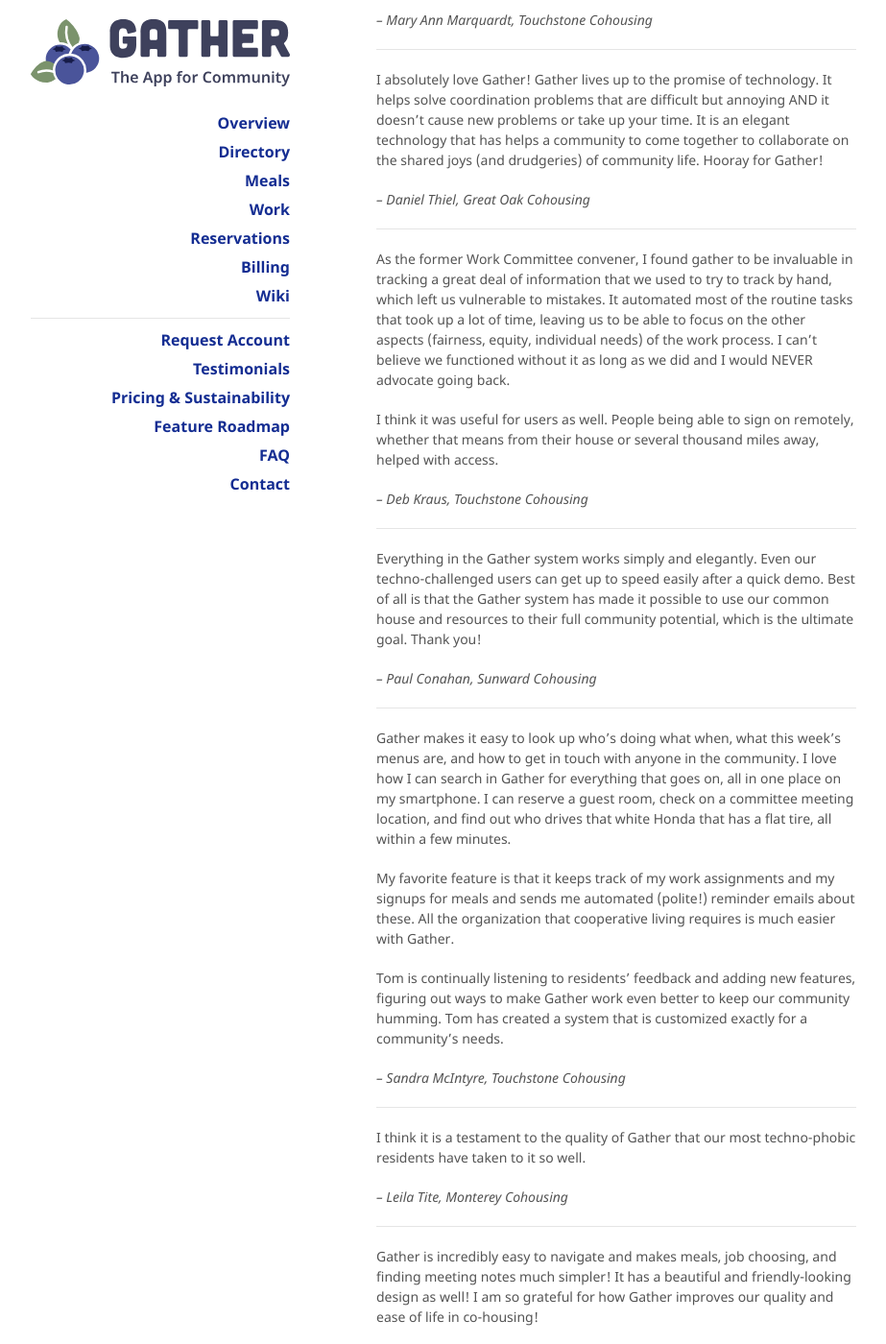
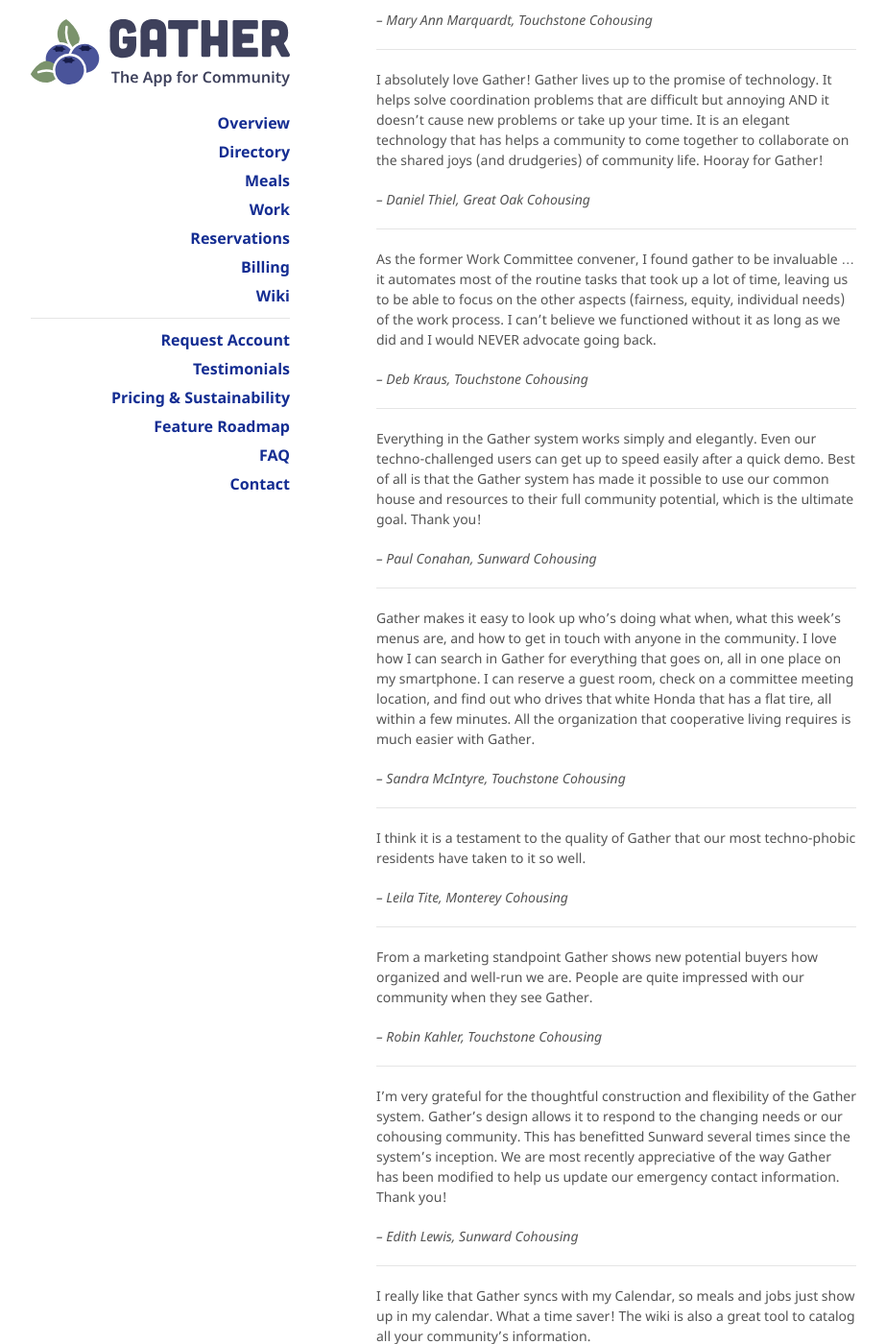
Before and after one commit to sassafrastech/gather-docs, a Jekyll site: the page built from testimonials.md, in a window 1280 px wide and 1400 px high, scrolled down 683 px. Shown: the whole window at 96% size, without its empty margins (178-1101 px from the left). Built offline with Jekyll 4.4.1, drawn with Linux system fonts in a browser that asks for light colours; nearby versions of some CDN libraries; our own code applies the rules of GitHub Pages for plain Markdown files; some of the changed text lies outside the part shown.

Commit message:
More testimonial updates

```diff
--- a/testimonials.md
+++ b/testimonials.md
@@ -30,9 +30,7 @@ _-- Daniel Thiel, Great Oak Cohousing_
 
 ---
 
-As the former Work Committee convener, I found gather to be invaluable in tracking a great deal of information that we used to try to track by hand, which left us vulnerable to mistakes. It automated most of the routine tasks that took up a lot of time, leaving us to be able to focus on the other aspects (fairness, equity, individual needs) of the work process. I can't believe we functioned without it as long as we did and I would NEVER advocate going back.
-
-I think it was useful for users as well. People being able to sign on remotely, whether that means from their house or several thousand miles away, helped with access.
+As the former Work Committee convener, I found gather to be invaluable ... it automates most of the routine tasks that took up a lot of time, leaving us to be able to focus on the other aspects (fairness, equity, individual needs) of the work process. I can't believe we functioned without it as long as we did and I would NEVER advocate going back.
 
 _-- Deb Kraus, Touchstone Cohousing_
 
@@ -44,11 +42,7 @@ _-- Paul Conahan, Sunward Cohousing_
 
 ---
 
-Gather makes it easy to look up who's doing what when, what this week's menus are, and how to get in touch with anyone in the community. I love how I can search in Gather for everything that goes on, all in one place on my smartphone. I can reserve a guest room, check on a committee meeting location, and find out who drives that white Honda that has a flat tire, all within a few minutes.
-
-My favorite feature is that it keeps track of my work assignments and my signups for meals and sends me automated (polite!) reminder emails about these. All the organization that cooperative living requires is much easier with Gather.
-
-Tom is continually listening to residents' feedback and adding new features, figuring out ways to make Gather work even better to keep our community humming. Tom has created a system that is customized exactly for a community's needs.
+Gather makes it easy to look up who's doing what when, what this week's menus are, and how to get in touch with anyone in the community. I love how I can search in Gather for everything that goes on, all in one place on my smartphone. I can reserve a guest room, check on a committee meeting location, and find out who drives that white Honda that has a flat tire, all within a few minutes. All the organization that cooperative living requires is much easier with Gather.
 
 _-- Sandra McIntyre, Touchstone Cohousing_
 
@@ -57,12 +51,6 @@ _-- Sandra McIntyre, Touchstone Cohousing_
 I think it is a testament to the quality of Gather that our most techno-phobic residents have taken to it so well.
 
 _-- Leila Tite, Monterey Cohousing_
-
----
-
-Gather is incredibly easy to navigate and makes meals, job choosing, and finding meeting notes much simpler! It has a beautiful and friendly-looking design as well! I am so grateful for how Gather improves our quality and ease of life in co-housing!
-
-_-- Anne Heaton, Touchstone Cohousing_
 
 ---
 
@@ -78,16 +66,6 @@ _-- Edith Lewis, Sunward Cohousing_
 
 ---
 
-I use Gather for the Touchstone work-share program: recording new jobs, updating current and seasonal jobs, adding changes from committees, adding job descriptions, and updating dates and times. At first I was hesitant to take on this important job. I am not a computer person, nor do I feel comfortable with new technology. I was afraid I would not learn it fast enough, but I did! I love working on Gather, and cannot imagine going back to using big whiteboards. Gather is such a user-friendly system.
-
-_-- Pauli Weizman, Touchstone Cohousing_
-
----
-
-I appreciate how easy Gather is to navigate. It is simple, uncluttered and intuitive. I teach our new residents how to use Gather, and it doesn't overwhelm.
-
-I really like that Gather syncs with my Calendar, so meals and jobs just show up in my calendar. What a time saver!
-
-The wiki is also a great tool to catalog all your community's information.
+I really like that Gather syncs with my Calendar, so meals and jobs just show up in my calendar. What a time saver! The wiki is also a great tool to catalog all your community's information.
 
 _-- Lesli Daniel, Touchstone Cohousing_
```
